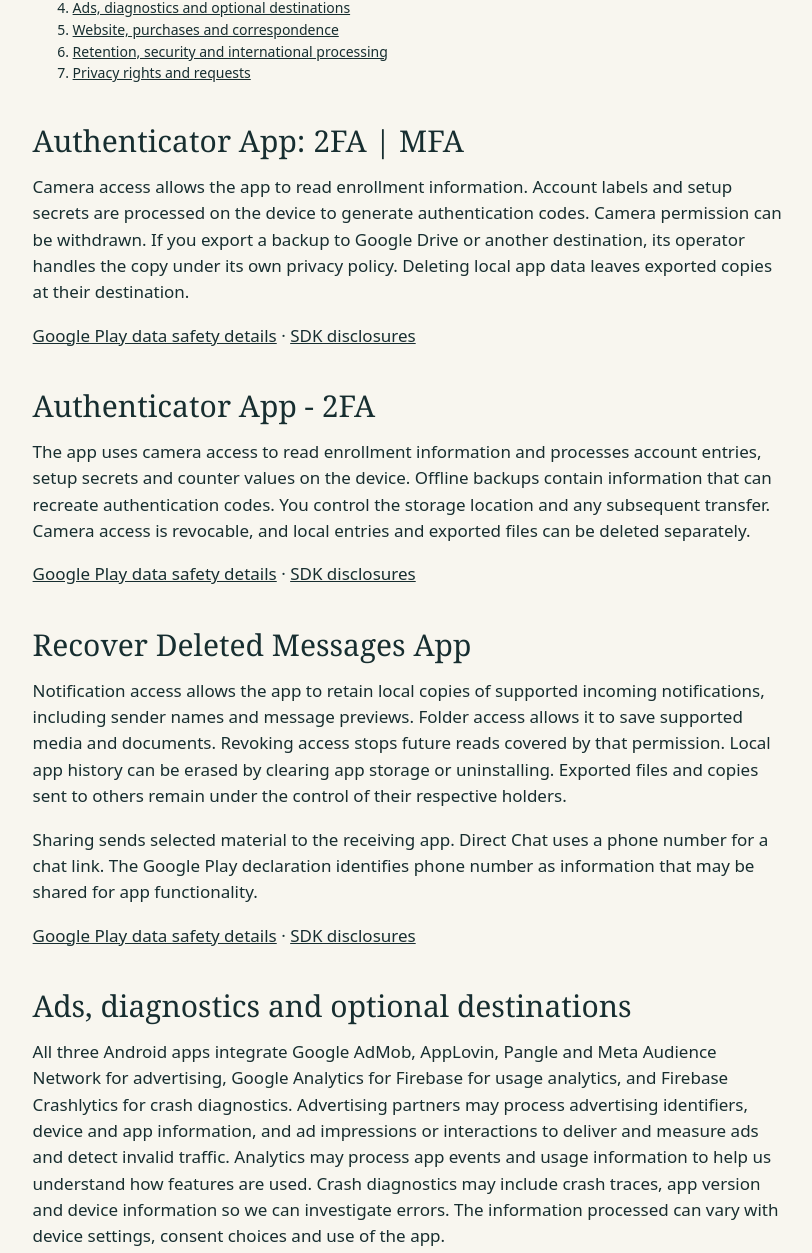
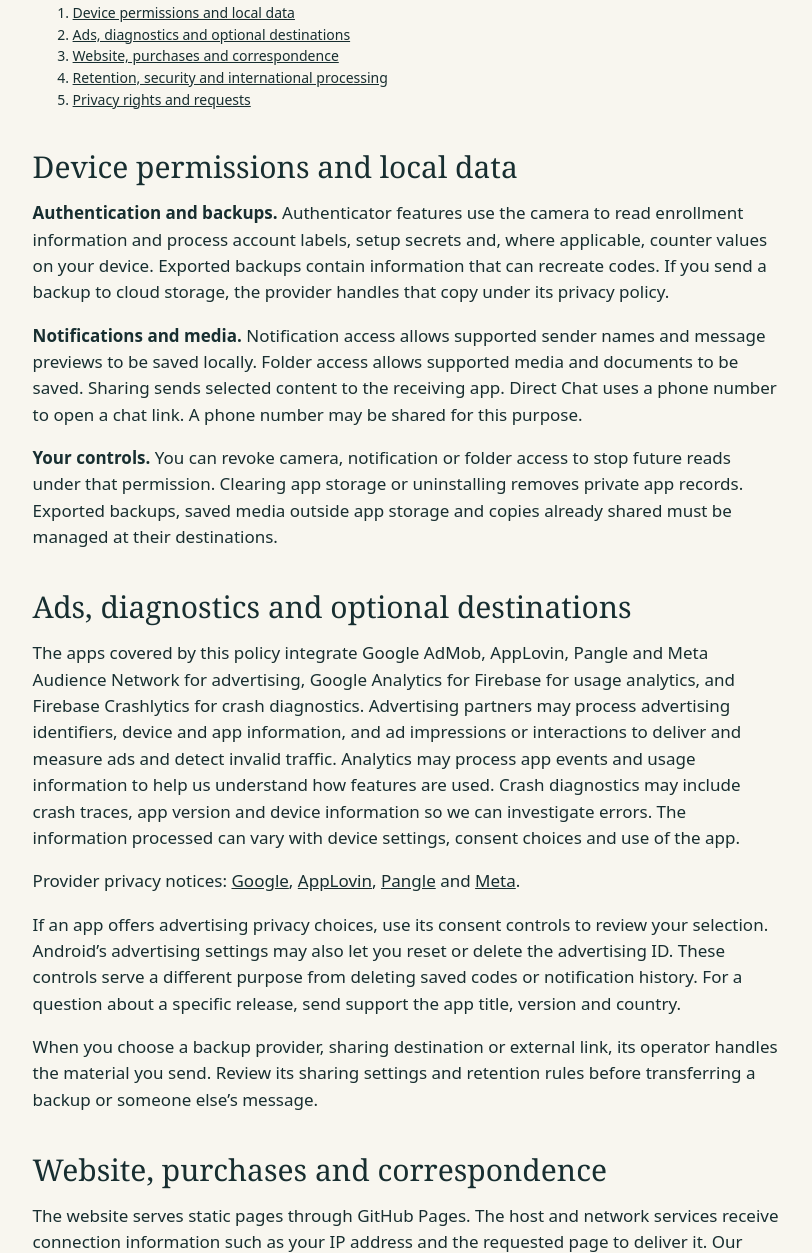
Before and after one commit to ArtemisApps/longrise, a plain HTML site: page privacy/index.html in a window 1280 px wide. Shown: the part 509-1762 px from the top of the page, without its empty margins (232-1044 px from the left). Drawn offline with Linux system fonts and the light colour scheme.

Commit message:
Simplify policy scope and consolidate app disclosures

```diff
--- a/privacy/index.html
+++ b/privacy/index.html
@@ -1,23 +1,15 @@
 <!doctype html><html lang="en"><meta charset="utf-8"><meta name="viewport" content="width=device-width,initial-scale=1"><title>Privacy Policy · Longrise</title><link rel="stylesheet" href="../style.css"><header><a class="brand" href="../">◒ Longrise</a><nav><a href="/#apps">Our apps</a>　<a href="/#about">About us</a>　<a href="mailto:bravkidd@outlook.com">Contact ↗</a></nav></header>
-<main class="legal"><small>Effective November 21, 2026</small><h1>Privacy Policy</h1><p>Longrise Global Co., Limited operates longrise.net. This policy explains how information is handled when you visit the site, contact our team or use one of the three Android apps published under Authenticator 2FA Lab. The two authenticators offer different backup options.</p><nav aria-label="Contents"><ol><li><a href="#mfa">Authenticator App: 2FA | MFA</a></li>
-<li><a href="#offline">Authenticator App - 2FA</a></li>
-<li><a href="#recovery">Recover Deleted Messages App</a></li>
+<main class="legal"><small>Effective November 21, 2026</small><h1>Privacy Policy</h1><p>Longrise Global Co., Limited operates longrise.net. This policy covers visitors to our website, correspondence with our team and the following Android apps. Each product link opens its Google Play data safety disclosure.</p><ul><li><a href="https://play.google.com/store/apps/datasafety?id=otp.authenticator.app.authentication.password">Authenticator App: 2FA | MFA</a></li><li><a href="https://play.google.com/store/apps/datasafety?id=authenticator.app.otp.mfa.authentication">Authenticator App - 2FA</a></li><li><a href="https://play.google.com/store/apps/datasafety?id=recover.deleted.message.messagerecovery.business.notify">Recover Deleted Messages App</a></li></ul><nav aria-label="Contents"><ol><li><a href="#device">Device permissions and local data</a></li>
 <li><a href="#providers">Ads, diagnostics and optional destinations</a></li>
 <li><a href="#web">Website, purchases and correspondence</a></li>
 <li><a href="#retention">Retention, security and international processing</a></li>
 <li><a href="#rights">Privacy rights and requests</a></li></ol></nav>
-<section id="mfa"><h2>Authenticator App: 2FA | MFA</h2>
-<p>Camera access allows the app to read enrollment information. Account labels and setup secrets are processed on the device to generate authentication codes. Camera permission can be withdrawn. If you export a backup to Google Drive or another destination, its operator handles the copy under its own privacy policy. Deleting local app data leaves exported copies at their destination.</p>
-<p><a href="https://play.google.com/store/apps/datasafety?id=otp.authenticator.app.authentication.password">Google Play data safety details</a> · <a href="#providers">SDK disclosures</a></p></section>
-<section id="offline"><h2>Authenticator App - 2FA</h2>
-<p>The app uses camera access to read enrollment information and processes account entries, setup secrets and counter values on the device. Offline backups contain information that can recreate authentication codes. You control the storage location and any subsequent transfer. Camera access is revocable, and local entries and exported files can be deleted separately.</p>
-<p><a href="https://play.google.com/store/apps/datasafety?id=authenticator.app.otp.mfa.authentication">Google Play data safety details</a> · <a href="#providers">SDK disclosures</a></p></section>
-<section id="recovery"><h2>Recover Deleted Messages App</h2>
-<p>Notification access allows the app to retain local copies of supported incoming notifications, including sender names and message previews. Folder access allows it to save supported media and documents. Revoking access stops future reads covered by that permission. Local app history can be erased by clearing app storage or uninstalling. Exported files and copies sent to others remain under the control of their respective holders.</p>
-<p>Sharing sends selected material to the receiving app. Direct Chat uses a phone number for a chat link. The Google Play declaration identifies phone number as information that may be shared for app functionality.</p>
-<p><a href="https://play.google.com/store/apps/datasafety?id=recover.deleted.message.messagerecovery.business.notify">Google Play data safety details</a> · <a href="#providers">SDK disclosures</a></p></section>
+<section id="device"><h2>Device permissions and local data</h2>
+<p><strong>Authentication and backups.</strong> Authenticator features use the camera to read enrollment information and process account labels, setup secrets and, where applicable, counter values on your device. Exported backups contain information that can recreate codes. If you send a backup to cloud storage, the provider handles that copy under its privacy policy.</p>
+<p><strong>Notifications and media.</strong> Notification access allows supported sender names and message previews to be saved locally. Folder access allows supported media and documents to be saved. Sharing sends selected content to the receiving app. Direct Chat uses a phone number to open a chat link. A phone number may be shared for this purpose.</p>
+<p><strong>Your controls.</strong> You can revoke camera, notification or folder access to stop future reads under that permission. Clearing app storage or uninstalling removes private app records. Exported backups, saved media outside app storage and copies already shared must be managed at their destinations.</p></section>
 <section id="providers"><h2>Ads, diagnostics and optional destinations</h2>
-<p>All three Android apps integrate Google AdMob, AppLovin, Pangle and Meta Audience Network for advertising, Google Analytics for Firebase for usage analytics, and Firebase Crashlytics for crash diagnostics. Advertising partners may process advertising identifiers, device and app information, and ad impressions or interactions to deliver and measure ads and detect invalid traffic. Analytics may process app events and usage information to help us understand how features are used. Crash diagnostics may include crash traces, app version and device information so we can investigate errors. The information processed can vary with device settings, consent choices and use of the app.</p>
+<p>The apps covered by this policy integrate Google AdMob, AppLovin, Pangle and Meta Audience Network for advertising, Google Analytics for Firebase for usage analytics, and Firebase Crashlytics for crash diagnostics. Advertising partners may process advertising identifiers, device and app information, and ad impressions or interactions to deliver and measure ads and detect invalid traffic. Analytics may process app events and usage information to help us understand how features are used. Crash diagnostics may include crash traces, app version and device information so we can investigate errors. The information processed can vary with device settings, consent choices and use of the app.</p>
 <p>Provider privacy notices: <a href="https://policies.google.com/privacy">Google</a>, <a href="https://www.applovin.com/privacy/">AppLovin</a>, <a href="https://www.pangleglobal.com/privacy">Pangle</a> and <a href="https://www.facebook.com/privacy/policy/">Meta</a>.</p>
 <p>If an app offers advertising privacy choices, use its consent controls to review your selection. Android’s advertising settings may also let you reset or delete the advertising ID. These controls serve a different purpose from deleting saved codes or notification history. For a question about a specific release, send support the app title, version and country.</p>
 <p>When you choose a backup provider, sharing destination or external link, its operator handles the material you send. Review its sharing settings and retention rules before transferring a backup or someone else’s message.</p></section>
```
Also changed, not shown: tos/index.html (+2 -11 lines).
